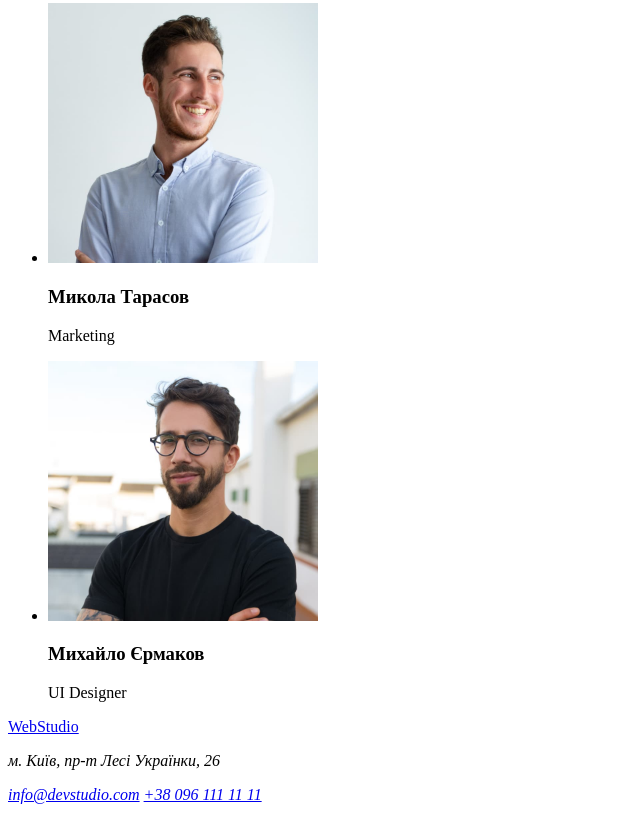
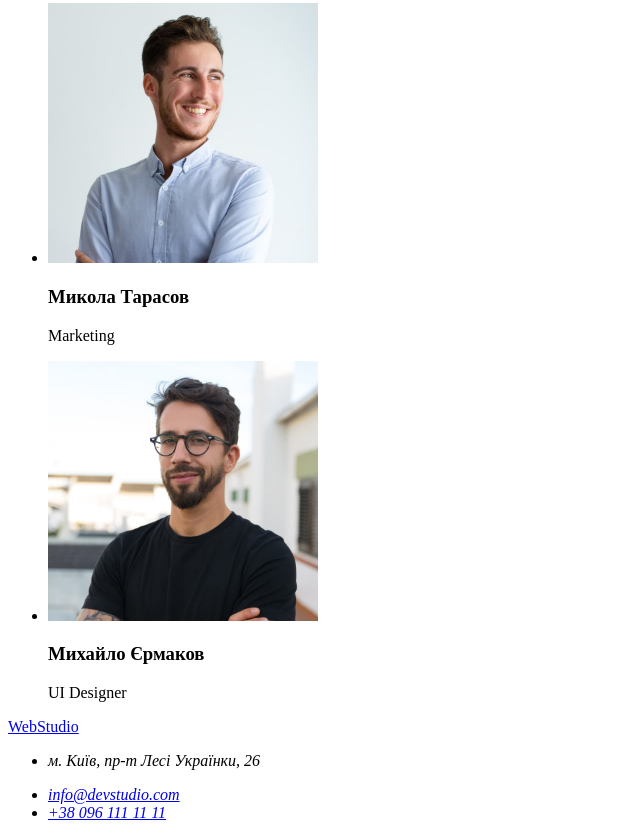
Before and after one commit to Firsache/goit-markup-hw-01, a plain HTML site: page index.html in a window 1280 px wide. Shown: the part 2333-3171 px from the top of the page, without its empty margins (0-640 px from the left). Before the commit the page ends 3145 px from the top, so only its background shows below. Drawn offline with Linux system fonts and the light colour scheme.

Commit message:
corrections to address

```diff
--- a/index.html
+++ b/index.html
@@ -147,9 +147,11 @@
       <!-- Логотип сайта -->
       <a href="./index.html">WebStudio</a>
       <address>
-        <p>м. Київ, пр-т Лесі Українки, 26</p>
-        <a href="mailto:info@devstudio.com">info@devstudio.com</a>
-        <a href="tel:+380961111111">+38 096 111 11 11</a>
+        <ul>
+          <li><p>м. Київ, пр-т Лесі Українки, 26</p></li>
+          <li><a href="mailto:info@devstudio.com">info@devstudio.com</a></li>
+          <li><a href="tel:+380961111111">+38 096 111 11 11</a></li>
+        </ul>
       </address>
     </footer>
   </body>
```
